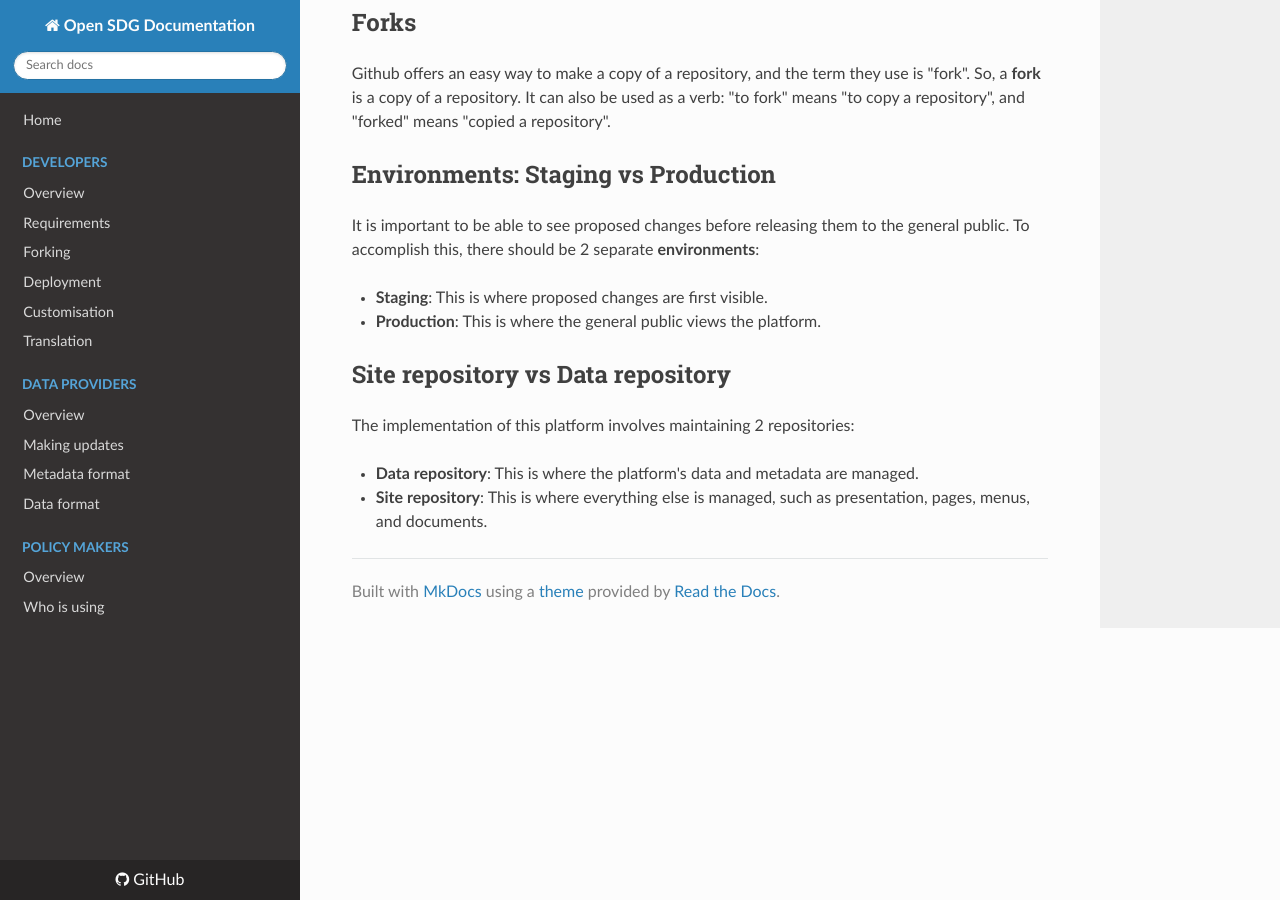
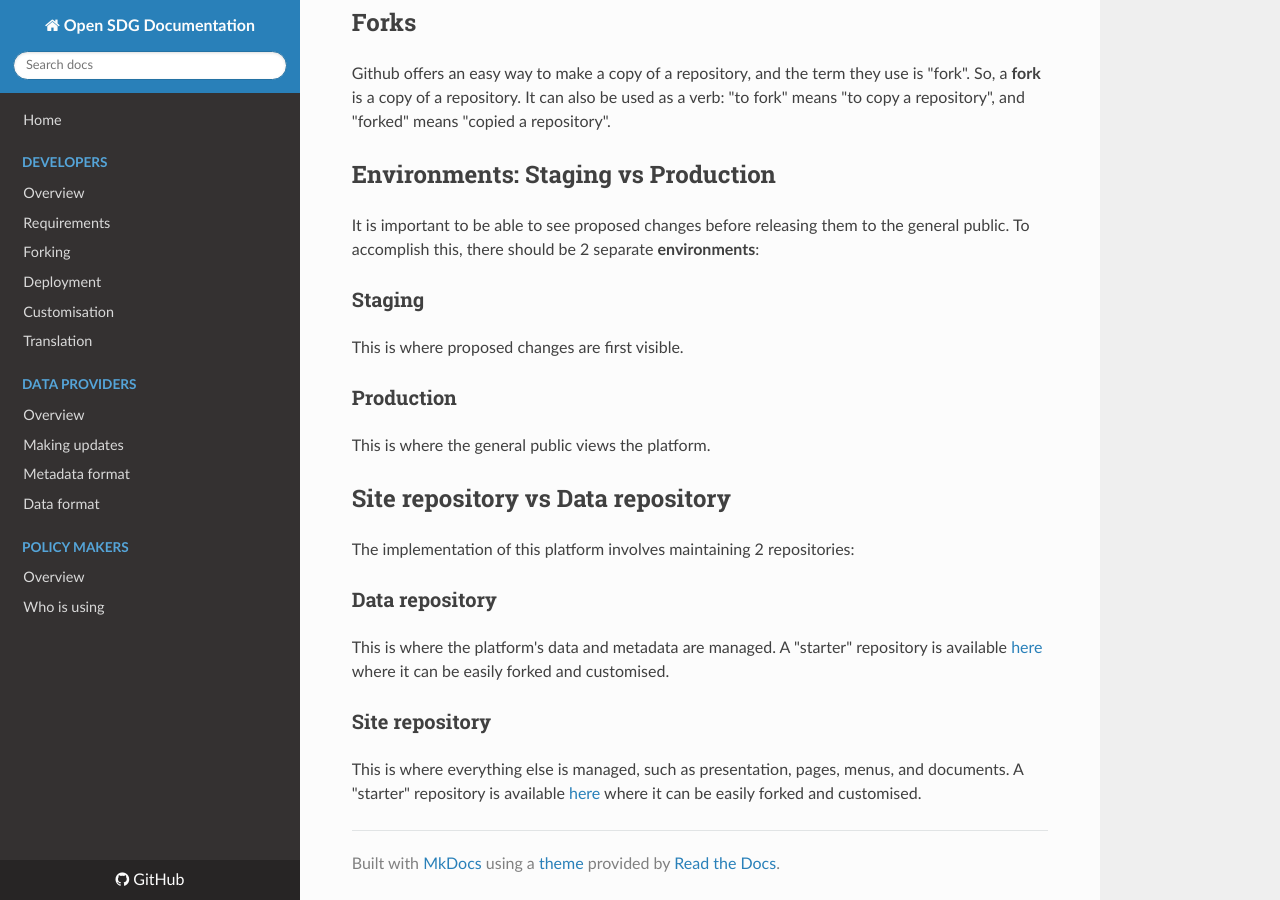
Before and after one commit to open-sdg/open-sdg, an MkDocs documentation site: the page built from docs/glossary.md, in a window 1280 px wide and 900 px high, scrolled down 634 px. Built offline with MkDocs 1.6.1, drawn with Linux system fonts in a browser that asks for light colours; nearby versions of some CDN libraries.

Commit message:
More headings in glossary for TOC

```diff
--- a/docs/glossary.md
+++ b/docs/glossary.md
@@ -22,12 +22,22 @@ Github offers an easy way to make a copy of a repository, and the term they use
 
 It is important to be able to see proposed changes before releasing them to the general public. To accomplish this, there should be 2 separate __environments__:
 
-* __Staging__: This is where proposed changes are first visible.
-* __Production__: This is where the general public views the platform.
+### Staging
+
+This is where proposed changes are first visible.
+
+### Production
+
+This is where the general public views the platform.
 
 ## Site repository vs Data repository
 
 The implementation of this platform involves maintaining 2 repositories:
 
-* __Data repository__: This is where the platform's data and metadata are managed.
-* __Site repository__: This is where everything else is managed, such as presentation, pages, menus, and documents.
+### Data repository
+
+This is where the platform's data and metadata are managed. A "starter" repository is available [here](https://github.com/open-sdg/open-sdg-data-starter) where it can be easily forked and customised.
+
+### Site repository
+
+This is where everything else is managed, such as presentation, pages, menus, and documents.  A "starter" repository is available [here](https://github.com/open-sdg/open-sdg-site-starter) where it can be easily forked and customised.
```
